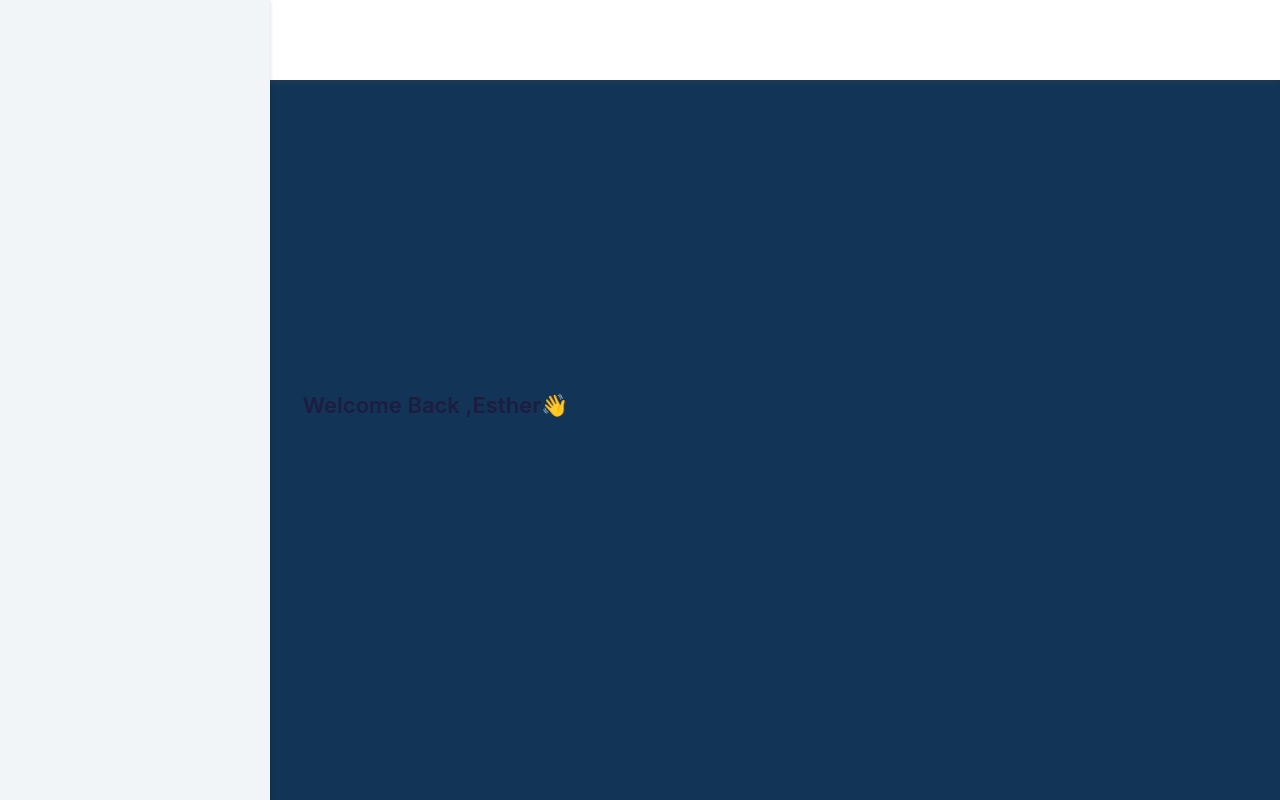
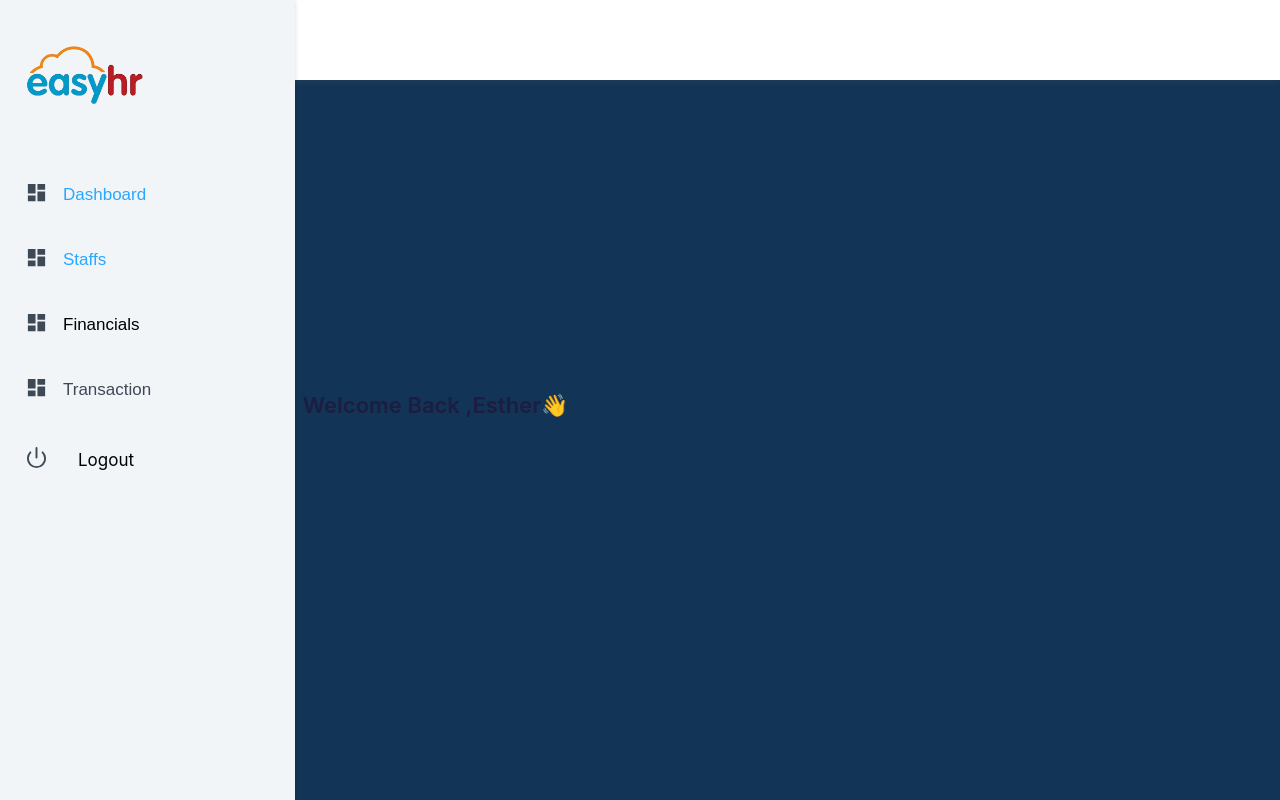
Before and after one commit to OgbuEsther/Easy_HR_FE, a React (Create React App) app: page /dashboard in a window 1280 px wide. Built offline with nearby package versions, Linux system fonts and the light colour scheme.

Commit message:
complete sidebar

```diff
--- a/src/components/block/SideBar.tsx
+++ b/src/components/block/SideBar.tsx
@@ -1,15 +1,176 @@
 import React from 'react'
 import styled from 'styled-components'
+import img from ".././Assets/easyhr.png"
+import { MdDashboard } from "react-icons/md";
+import { NavLink } from 'react-router-dom';
+import {FiPower} from "react-icons/fi";
 
 const SideBar = () => {
+    const [show, setShow] = React.useState(false);
+
+  const Toggle = () => {
+    setShow(!show);
+  };
+
   return (
     <Container>
+      <Top>
+        <Img src={img} />
+      </Top>
 
+      <Home>
+        <Icon2>
+          <MdDashboard />
+        </Icon2>
+        <NavLink
+          to="/dashboard"
+          style={({ isActive }) => {
+            return {
+              textDecoration: isActive ? "none" : "none",
+              color: isActive ? "#2AA7FF" : "#3e4956",
+            };
+          }}
+        >
+          <Text1>Dashboard</Text1>
+        </NavLink>
+      </Home>
+
+      <Home2>
+        <Icon2>
+          <MdDashboard />
+        </Icon2>
+        <NavLink
+          to="/dashboard"
+          style={({ isActive }) => {
+            return {
+              textDecoration: isActive ? "none" : "none",
+              color: isActive ? "#2AA7FF" : "#3e4956",
+            };
+          }}
+        >
+          <Text1>Staffs</Text1>
+        </NavLink>
+      </Home2>
+
+      <Home2>
+        <Icon2>
+          <MdDashboard />
+        </Icon2>
+
+        <Text3 onClick={Toggle}>Financials</Text3>
+      </Home2>
+      {show ? (
+        <Staffs>
+          <NavLink to="/payroll" style={{ textDecoration: "none" }}>
+            <p>Send Payment</p>
+          </NavLink>
+        </Staffs>
+      ) : null}
+
+      <Home2>
+        <Icon2>
+          <MdDashboard />
+        </Icon2>
+        <NavLink
+          to="/transaction"
+          style={({ isActive }) => {
+            return {
+              textDecoration: isActive ? "none" : "none",
+              color: isActive ? "#2AA7FF" : "#3e4956",
+            };
+          }}
+        >
+          <Text3>Transaction</Text3>
+        </NavLink>
+      </Home2>
+
+      <Power>
+        <Icon2>
+          <FiPower />
+        </Icon2>
+        <Text>Logout</Text>
+      </Power>
     </Container>
   )
 }
 
 export default SideBar
+const Text = styled.div`
+  font-size: 17px;
+  cursor: pointer;
+  align-items: center;
+  display: flex;
+  margin-left: 30px;
+  width: 120px;
+  height: 40px;
+`;
+
+const Power = styled.div`
+    display: flex;
+    align-items: center;
+    margin-top: 30px;
+`;
+
+const Staffs = styled.div`
+  width: 100%;
+  display: flex;
+  flex-direction: column;
+  p {
+    margin-left: 40px;
+  }
+`;
+
+const Text3 = styled.div`
+  font-size: 17px;
+  font-family: U8, sans-serif;
+  cursor: pointer;
+  align-items: center;
+  display: flex;
+  margin-left: 15px;
+  width: 410px;
+  height: 40px;
+`;
+
+const Home2 = styled.div`
+  width: 100%;
+  display: flex;
+  margin-top: 25px;
+  align-items: center;
+`;
+
+const Text1 = styled.div`
+  font-size: 17px;
+  font-family: U8, sans-serif;
+  cursor: pointer;
+  align-items: center;
+  display: flex;
+  margin-left: 15px;
+  width: 210px;
+  height: 40px;
+`
+
+const Icon2 = styled.div`
+  color: #3e4956;
+  font-size: 23px;
+  cursor: pointer;
+`;
+
+const Home = styled.div`
+  width: 100%;
+  display: flex;
+  margin-top: 40px;
+  align-items: center;
+`;
+
+const Img = styled.img`
+  height: 120px;
+`;
+
+const Top = styled.div`
+  display: flex;
+  width: 100%;
+  margin-top: 15px;
+`;
 const Container = styled.div`
   width: 270px;
   height: 100vh;
@@ -17,6 +178,7 @@ const Container = styled.div`
   background-color: #f2f5f8;
   box-shadow: rgba(0, 0, 0, 0.16) 0px 1px 4px;
   overflow: hidden;
+  padding-left: 25px;
   display: flex;
   flex-direction: column;
   z-index: 2;
```
Also changed, not shown: src/components/Assets/easyhr.jpeg (added), src/components/Assets/easyhr.png (added).
